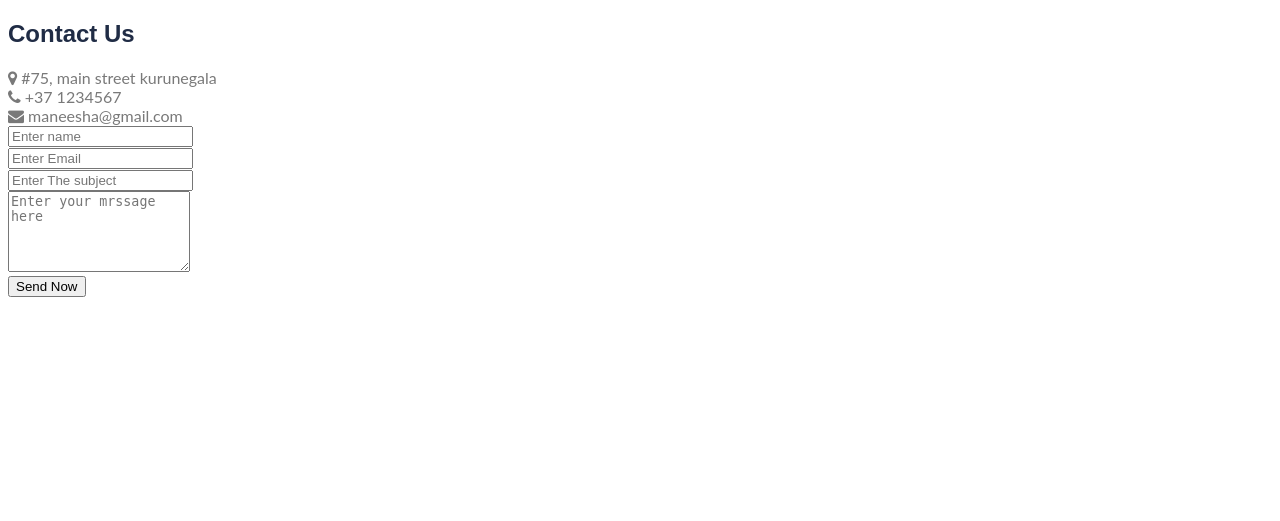
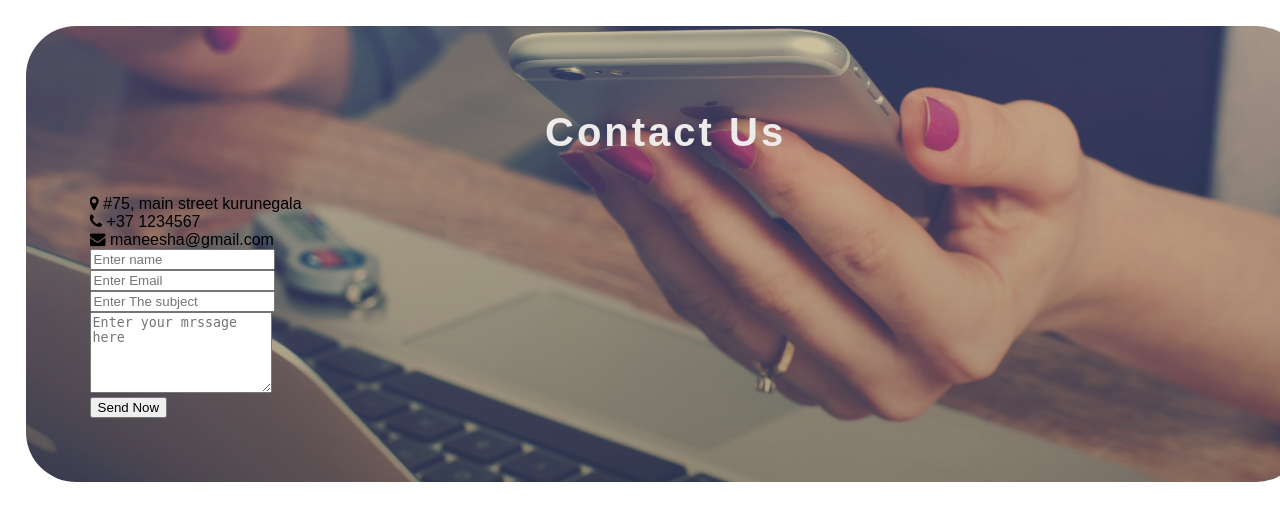
Before and after one commit to naveendperera/WAD-Assignment, a PHP site: page /contact-us.php in a window 1280 px wide. Shown: the top 521 px of the page. Run offline with PHP 8.4, Linux system fonts and the light colour scheme.

Commit message:
basic styles added

```diff
--- a/contact-us.php
+++ b/contact-us.php
@@ -5,7 +5,7 @@
     <meta charset="UTF-8">
     <meta name="viewport" content="width=device-width, initial-scale=1.0">
     <meta http-equiv="X-UA-Compatible" content="ie=edge">
-    <link rel="stylesheet" type="text/css" href="style.css">
+    <link rel="stylesheet" type="text/css" href="styles.css">
     <link rel="stylesheet" href="https://cdnjs.cloudflare.com/ajax/libs/font-awesome/4.7.0/css/font-awesome.min.css">
     <title>Contact Us</title>
 </head>
--- a/styles.css
+++ b/styles.css
@@ -0,0 +1,43 @@
+body {
+    padding: 0px;
+    margin: 0px;
+    font-family: sans-serif;
+  }
+  .container {
+    width: 90%;
+    margin: auto;
+    overflow: hidden;
+  }
+
+  #contact-section {
+    background: linear-gradient(rgba(116, 114, 114, 0.3), rgba(73, 72, 72, 0.5)),
+      url(image.jpg);
+    background-size: cover;
+    background-position: center;
+    height: 100%;
+    width: 100%;
+    margin: 2%;
+    /* border: 2px solid rgb(253, 26, 121); */
+
+    border-radius: 50px;
+    padding-bottom: 5%;
+    padding-top: 4%;
+  }
+
+  #contact-section .container h2 {
+    text-align: center;
+    font-size: 40px;
+    margin-bottom: 40px;
+    color: rgb(238, 235, 235);
+    letter-spacing: 3px;
+  }
+
+  #contact-section .container p {
+    text-align: center;
+    width: 70%;
+    margin-left: auto;
+    margin-right: auto;
+    padding-bottom: 3%;
+    color: #fff;
+    letter-spacing: 3px;
+  }
```
Also changed, not shown: image.jpg (added).
